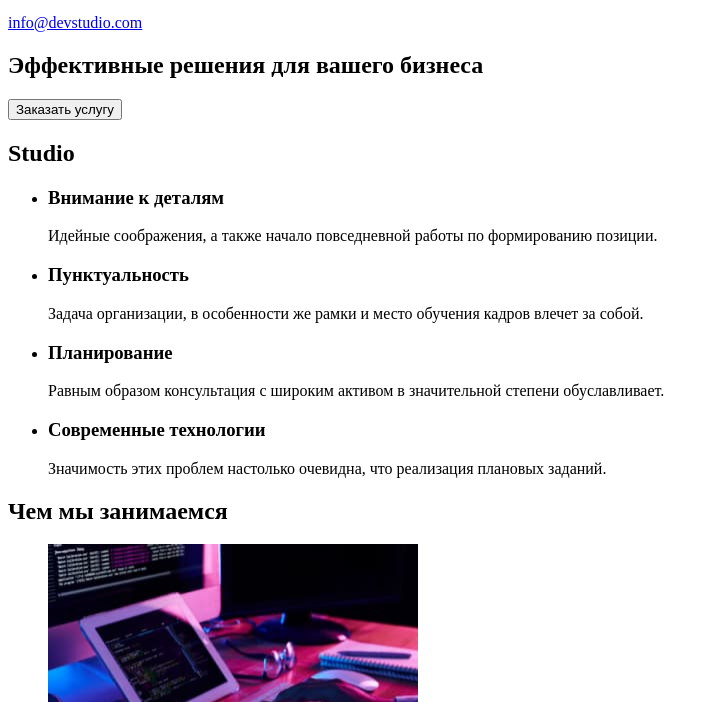
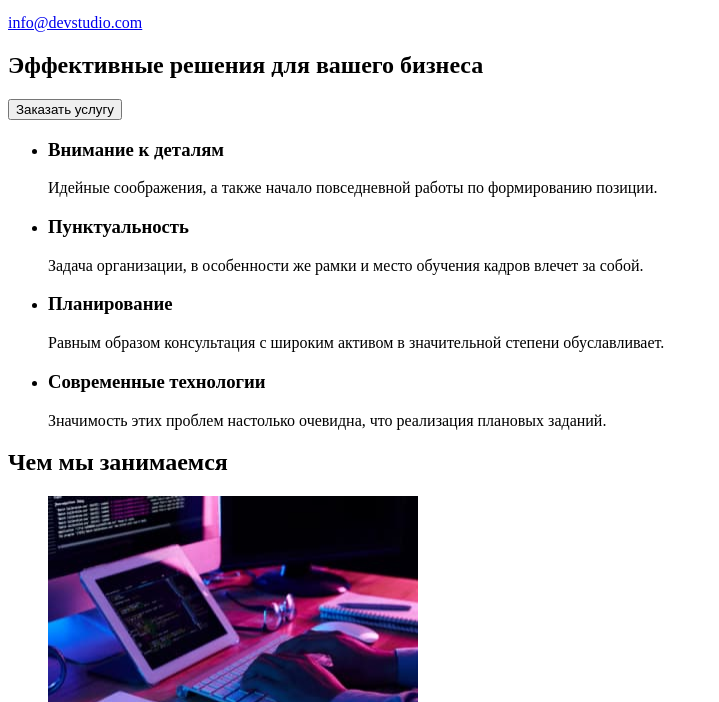
Before and after one commit to IrynkaKol/goit-markup-hw-01, a plain HTML site: page index.html in a window 1280 px wide. Shown: the part 98-800 px from the top of the page, without its empty margins (0-719 px from the left). Drawn offline with Linux system fonts and the light colour scheme.

Commit message:
Update index.html
hidden title

```diff
--- a/index.html
+++ b/index.html
@@ -35,7 +35,7 @@
 
       <!--Features section-->
       <section class="features" id="studio">
-        <h2>Studio</h2>
+        <h2 hidden>Студия</h2>
         <ul class="features-list">
           <li class="features-item">
             <h3 class="section-title">Внимание к деталям</h3>
```
